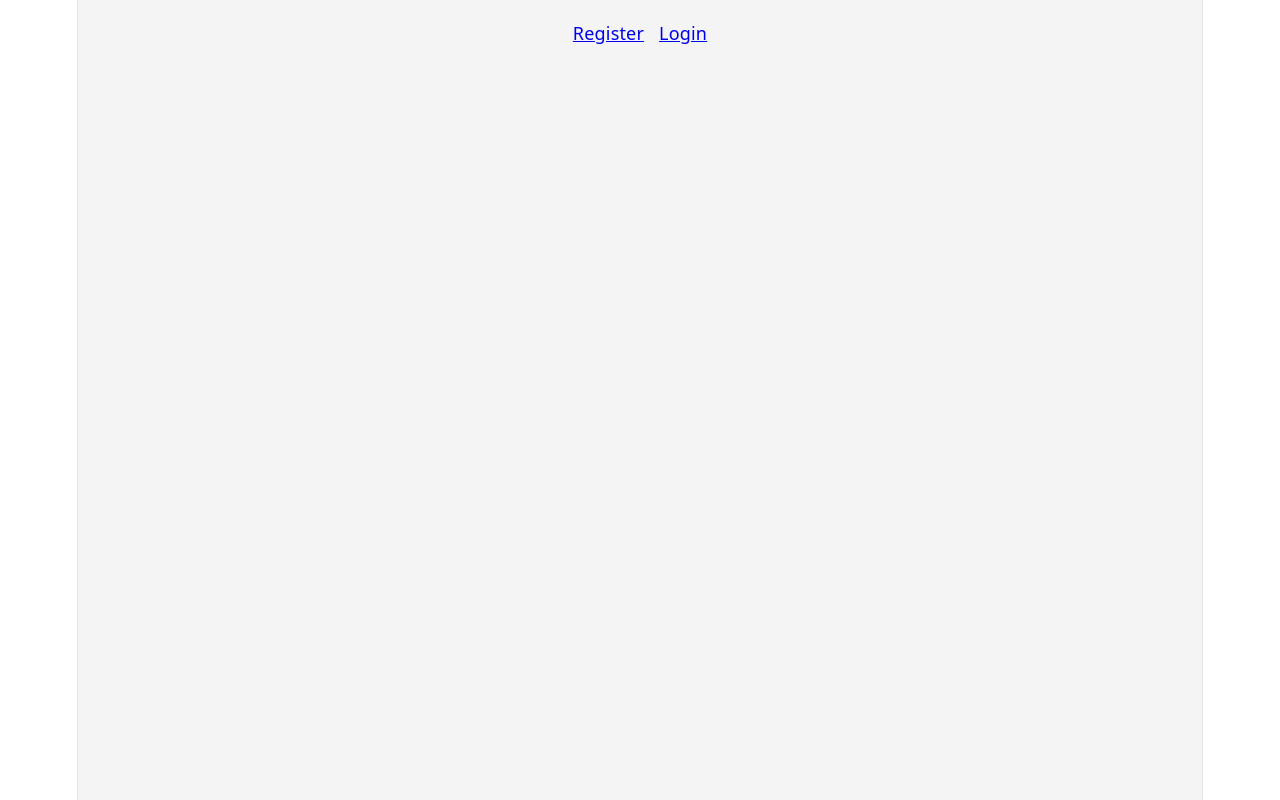
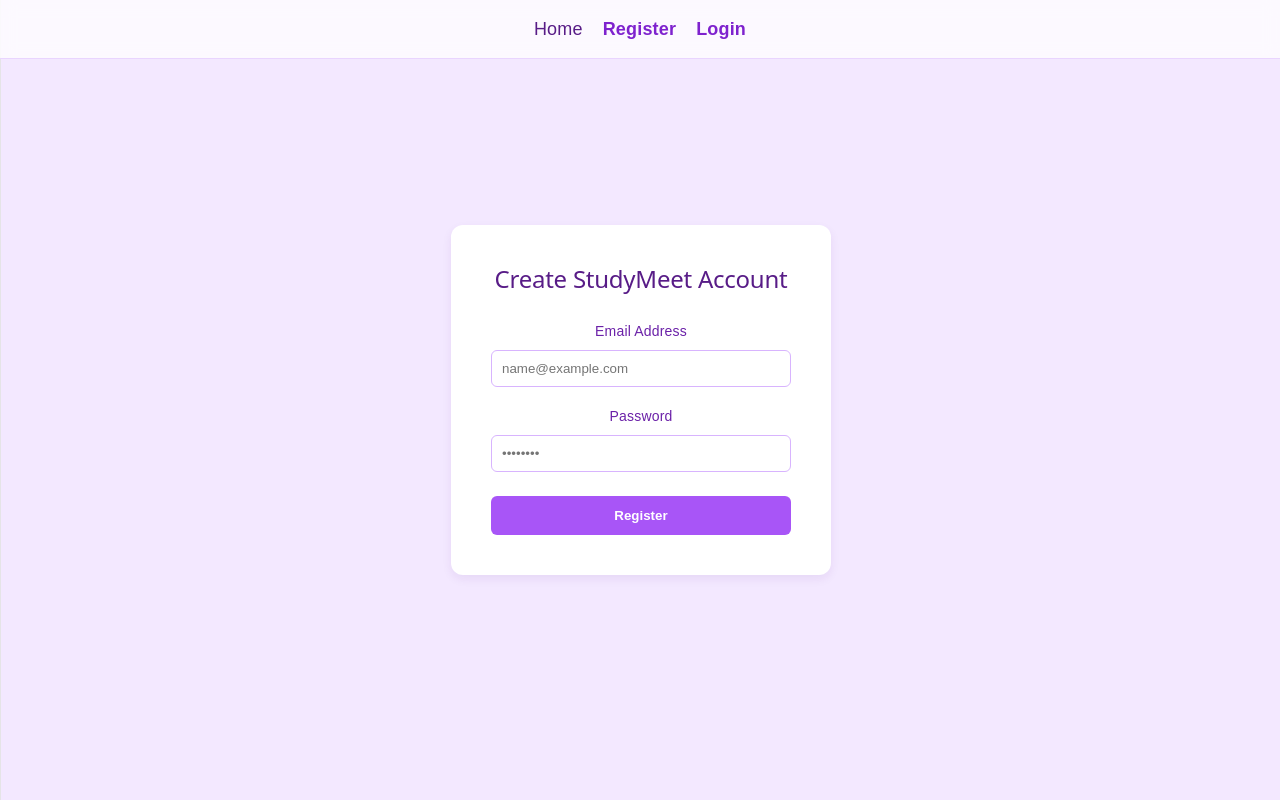
Before and after one commit to snehaKh819/studymeet, a React app in the folder frontend/: page /register in a window 1280 px wide. Shown: the top 800 px of the page. Built offline with nearby package versions, Linux system fonts and the light colour scheme; the HTML template or start-up script is replaced by a standard one.

Commit message:
Enhanced frontend

```diff
--- a/frontend/src/App.jsx
+++ b/frontend/src/App.jsx
@@ -5,15 +5,55 @@
 function App() {
   return (
     <Router>
-      <nav style={{ backgroundColor: "lightblue", height: "100vh",padding: '20px', background: '#f4f4f4', textAlign: 'center' }}>
-        <Link to="/register" style={{ marginRight: '15px' }}>Register</Link>
-        <Link to="/login">Login</Link>
+      <nav style={{
+        position: 'absolute',
+        top: 0,
+        left: 0,
+        right: 0,
+        display: 'flex',
+        justifyContent: 'center',
+        padding: '16px',
+        backgroundColor: 'rgba(255, 255, 255, 0.75)',
+        backdropFilter: 'blur(8px)',
+        borderBottom: '1px solid #e9d5ff',
+        zIndex: 10,
+        fontFamily: 'sans-serif'
+      }}>
+        <Link to="/" style={{ marginRight: '20px', textDecoration: 'none', color: '#581c87', fontWeight: '500' }}>
+          Home
+        </Link>
+        <Link to="/register" style={{ marginRight: '20px', textDecoration: 'none', color: '#7e22ce', fontWeight: '600' }}>
+          Register
+        </Link>
+        <Link to="/login" style={{ textDecoration: 'none', color: '#7e22ce', fontWeight: '600' }}>
+          Login
+        </Link>
       </nav>
 
       <Routes>
         <Route path="/register" element={<Register />} />
         <Route path="/login" element={<Login />} />
-        <Route path="/" element={<h1 style={{ textAlign: 'center', marginTop: '5px' }}>Welcome to StudyMeet</h1>} />
+
+        <Route path="/" element={
+          <div style={{
+            backgroundColor: "#f3e8ff",
+            height: "100vh",
+            width: "100vw",
+            display: "flex",
+            flexDirection: "column",
+            justifyContent: "center",
+            alignItems: "center",
+            fontFamily: "sans-serif",
+            boxSizing: "border-box"
+          }}>
+            <h1 style={{ color: '#581c87', fontSize: '3rem', marginBottom: '10px', textAlign: 'center' }}>
+              Welcome to StudyMeet
+            </h1>
+            <p style={{ color: '#6b21a8', fontSize: '1.2rem', margin: 0, textAlign: 'center' }}>
+              Collaborate, learn, and grow with your peers.
+            </p>
+          </div>
+        } />
       </Routes>
     </Router>
   );
--- a/frontend/src/Login.jsx
+++ b/frontend/src/Login.jsx
@@ -16,27 +16,96 @@
   };
 
   return (
-    <div style={{ backgroundColor: "lightblue", height: "100vh",padding: '40px', maxWidth: '400px', margin: 'auto' }}>
-      <h2>Login to StudyMeet</h2>
+    <div style={{
+      backgroundColor: "#f3e8ff",
+      height: "100vh",
+      width: "100vw",
+      display: "flex",
+      justifyContent: "center",
+      alignItems: "center",
+      fontFamily: "sans-serif",
+      boxSizing: "border-box"
+    }}>
+
+      <div style={{
+        backgroundColor: "#ffffff",
+        padding: '40px',
+        borderRadius: '12px',
+        boxShadow: '0 4px 10px rgba(88, 28, 135, 0.08)',
+        width: '100%',
+        maxWidth: '380px',
+        boxSizing: 'border-box'
+      }}>
+
+        <h2 style={{ marginTop: 0, marginBottom: '24px', textAlign: 'center', color: '#581c87' }}>
+          Login to StudyMeet
+        </h2>
+
         <form onSubmit={handleLogin}>
+          <label style={{ display: 'block', marginBottom: '6px', fontSize: '14px', fontWeight: '500', color: '#6b21a8' }}>
+            Email Address
+          </label>
           <input
             type="email"
-          placeholder="Email Address"
+            placeholder="name@example.com"
             value={email}
             onChange={(e) => setEmail(e.target.value)}
             required
-          style={{ display: 'block', width: '100%', marginBottom: '10px', padding: '8px' }}
+            style={{
+              display: 'block',
+              width: '100%',
+              marginBottom: '16px',
+              background: 'rgb(255,255,255,0.9)',
+              color:'black',
+              padding: '10px',
+              borderRadius: '6px',
+              border: '1px solid #d8b4fe',
+              boxSizing: 'border-box'
+            }}
           />
+
+          <label style={{ display: 'block', marginBottom: '6px', fontSize: '14px', fontWeight: '500', color: '#6b21a8' }}>
+            Password
+          </label>
           <input
             type="password"
-          placeholder="Password"
+            placeholder="••••••••"
             value={password}
             onChange={(e) => setPassword(e.target.value)}
             required
-          style={{ display: 'block', width: '100%', marginBottom: '10px', padding: '8px' }}
+            style={{
+              display: 'block',
+              width: '100%',
+              marginBottom: '24px',
+              padding: '10px',
+              background: 'rgb(255,255,255,0.9)',
+              color:'black',
+              borderRadius: '6px',
+              border: '1px solid #d8b4fe',
+              boxSizing: 'border-box'
+            }}
           />
-        <button type="submit" style={{ padding: '10px 20px', cursor: 'pointer' }}>Login</button>
+
+          <button
+            type="submit"
+            style={{
+              width: '100%',
+              padding: '12px',
+              backgroundColor: '#a855f7',
+              color: 'white',
+              border: 'none',
+              borderRadius: '6px',
+              fontWeight: '600',
+              cursor: 'pointer',
+              transition: 'background-color 0.2s'
+            }}
+            onMouseOver={(e) => e.target.style.backgroundColor = '#9333ea'}
+            onMouseOut={(e) => e.target.style.backgroundColor = '#a855f7'}
+          >
+            Login
+          </button>
         </form>
+      </div>
     </div>
   );
 }
--- a/frontend/src/Register.jsx
+++ b/frontend/src/Register.jsx
@@ -16,28 +16,96 @@
   };
 
   return (
-    <div style={{ backgroundColor: "lightblue", height: "100vh",padding: '40px', maxWidth: '400px', margin: 'auto' }}>
+    <div style={{
+      backgroundColor: "#f3e8ff",
+      height: "100vh",
+      width: "100vw",
+      display: "flex",
+      justifyContent: "center",
+      alignItems: "center",
+      fontFamily: "sans-serif",
+      boxSizing: "border-box"
+    }}>
 
-      <h2>Create StudyMeet Account</h2>
+      <div style={{
+        backgroundColor: "#ffffff",
+        padding: '40px',
+        borderRadius: '12px',
+        boxShadow: '0 4px 10px rgba(88, 28, 135, 0.08)',
+        width: '100%',
+        maxWidth: '380px',
+        boxSizing: 'border-box'
+      }}>
+
+        <h2 style={{ marginTop: 0, marginBottom: '24px', textAlign: 'center', color: '#581c87' }}>
+          Create StudyMeet Account
+        </h2>
+
         <form onSubmit={handleRegister}>
+          <label style={{ display: 'block', marginBottom: '6px', fontSize: '14px', fontWeight: '500', color: '#6b21a8' }}>
+            Email Address
+          </label>
           <input
             type="email"
-          placeholder="Email Address"
+            placeholder="name@example.com"
             value={email}
             onChange={(e) => setEmail(e.target.value)}
             required
-          style={{ display: 'block', width: '100%', marginBottom: '10px', padding: '8px' }}
+            style={{
+              display: 'block',
+              width: '100%',
+              marginBottom: '16px',
+              padding: '10px',
+              borderRadius: '6px',
+              background: 'rgb(255,255,255,0.9)',
+              color:'black',
+              border: '1px solid #d8b4fe',
+              boxSizing: 'border-box'
+            }}
           />
+
+          <label style={{ display: 'block', marginBottom: '6px', fontSize: '14px', fontWeight: '500', color: '#6b21a8' }}>
+            Password
+          </label>
           <input
             type="password"
-          placeholder="Password"
+            placeholder="••••••••"
             value={password}
             onChange={(e) => setPassword(e.target.value)}
             required
-          style={{ display: 'block', width: '100%', marginBottom: '10px', padding: '8px' }}
+            style={{
+              display: 'block',
+              width: '100%',
+              marginBottom: '24px',
+              padding: '10px',
+              background: 'rgb(255,255,255,0.9)',
+              color:'black',
+              borderRadius: '6px',
+              border: '1px solid #d8b4fe',
+              boxSizing: 'border-box'
+            }}
           />
-        <button type="submit" style={{ padding: '10px 20px', cursor: 'pointer' }}>Register</button>
+
+          <button
+            type="submit"
+            style={{
+              width: '100%',
+              padding: '12px',
+              backgroundColor: '#a855f7',
+              color: 'white',
+              border: 'none',
+              borderRadius: '6px',
+              fontWeight: '600',
+              cursor: 'pointer',
+              transition: 'background-color 0.2s'
+            }}
+            onMouseOver={(e) => e.target.style.backgroundColor = '#9333ea'}
+            onMouseOut={(e) => e.target.style.backgroundColor = '#a855f7'}
+          >
+            Register
+          </button>
         </form>
+      </div>
     </div>
   );
 }
--- a/frontend/src/index.css
+++ b/frontend/src/index.css
@@ -109,3 +109,11 @@
   padding: 4px 8px;
   background: var(--code-bg);
 }
+
+html, body, #root {
+  margin: 0;
+  padding: 0;
+  width: 100%;
+  height: 100%;
+  box-sizing: border-box;
+}
```
Lines whose indentation alone changed are shown as unchanged.
